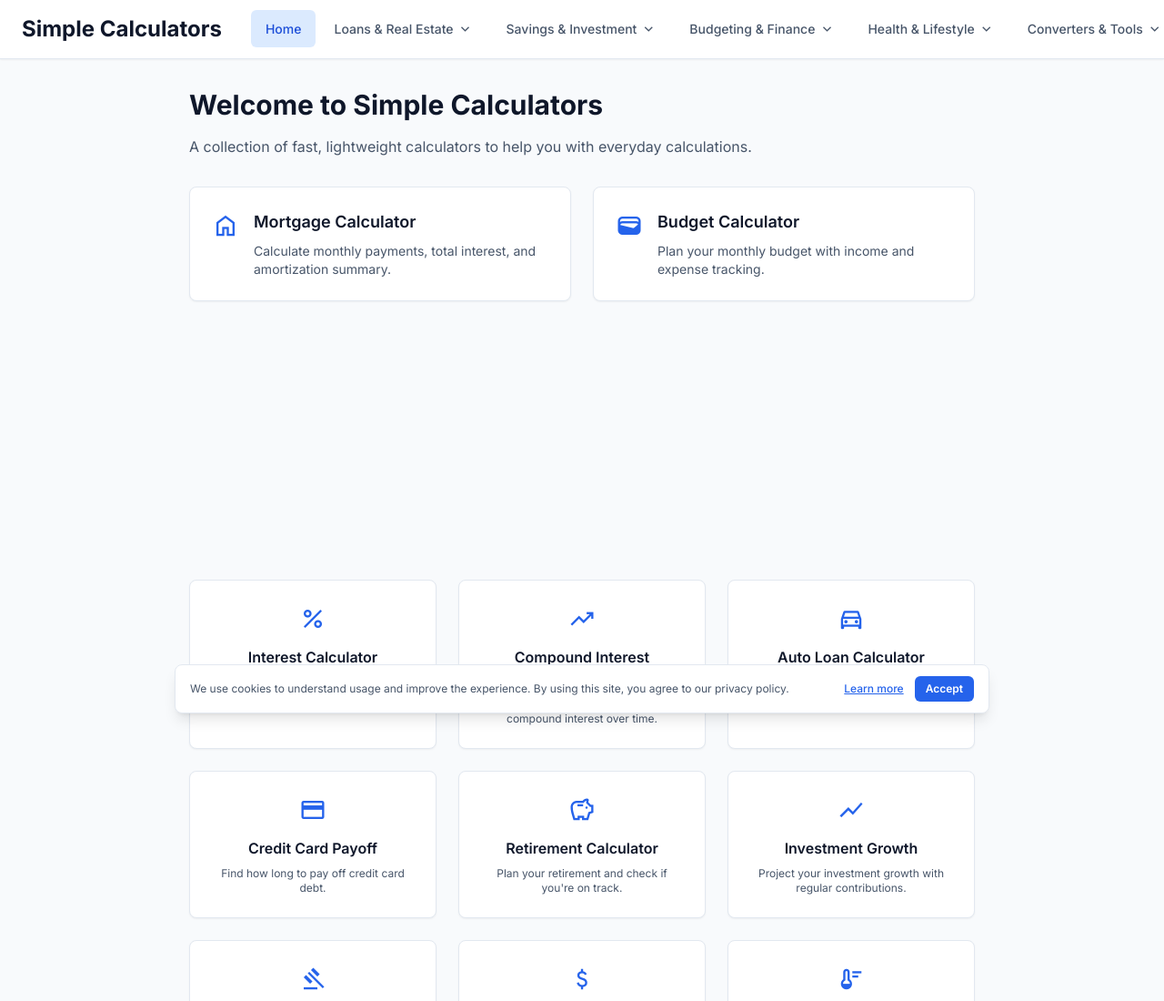
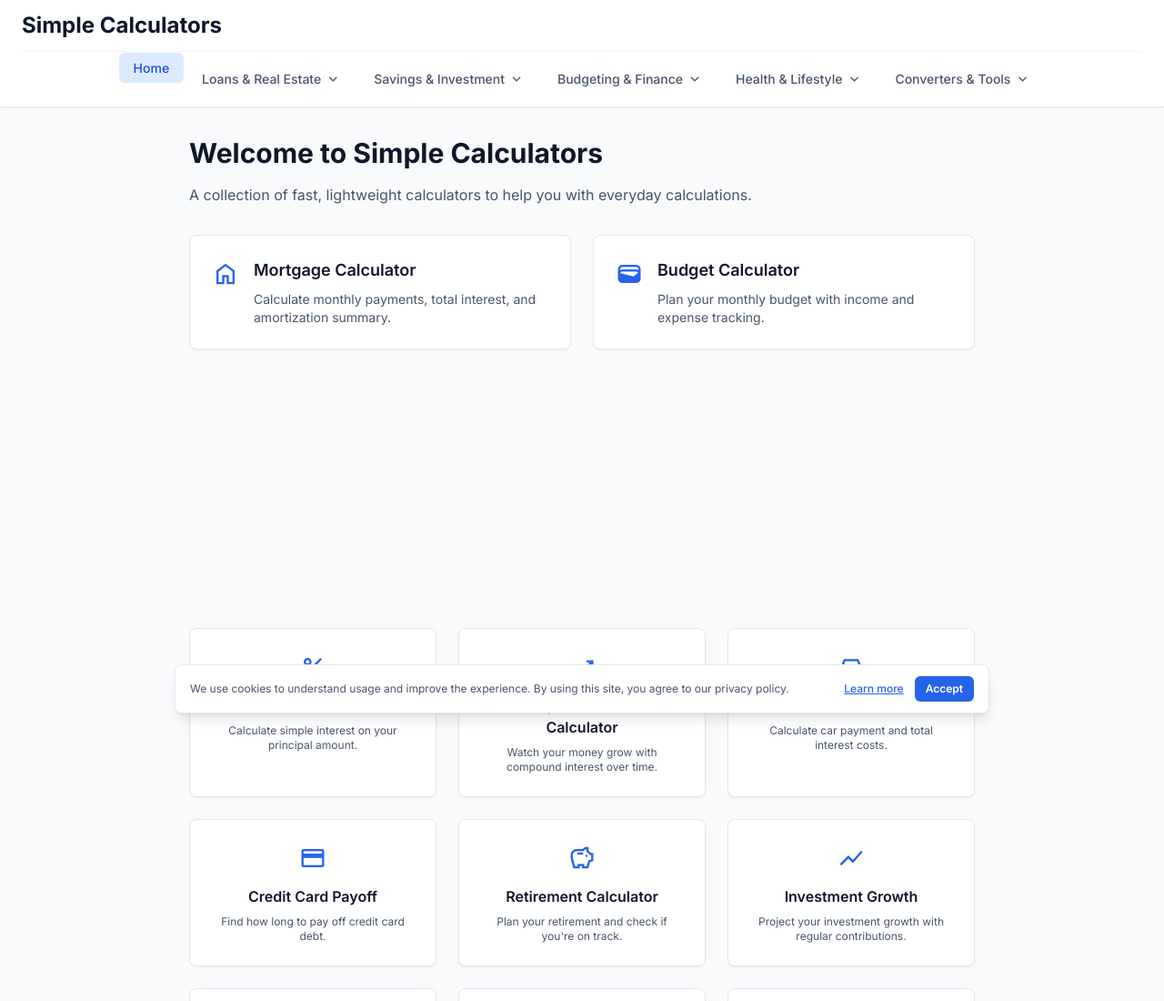
Before and after one commit to wylie/calculator-hub, an Astro site: page / in a window 1280 px wide. Shown: the top 1100 px of the page at 91% size. Built offline with nearby package versions, Linux system fonts and the light colour scheme; Astro itself is replaced by a stand-in of ours.

Commit message:
Redesign navigation with two-row layout
- Site name on top row with mobile menu button
- Navigation items centered on second row
- More breathing room, better organization
- Multi-column dropdowns for large menus (>10 items)
- Cleaner separation between branding and navigation

```diff
--- a/src/components/Nav.astro
+++ b/src/components/Nav.astro
@@ -100,60 +100,16 @@ const isCategoryActive = (items: NavItem[]) => items.some((item) => isActive(ite
 ---
 
 <nav class="bg-white border-b border-slate-200 shadow-sm">
-  <div class="max-w-7xl mx-auto px-6 py-0">
-    <div class="flex items-center justify-between gap-8">
-      <a href="/" class="text-2xl font-bold text-slate-900 hover:text-blue-600 flex-shrink-0 py-4">
+  <div class="max-w-7xl mx-auto px-6">
+    <!-- Site Name Row -->
+    <div class="flex items-center justify-between py-3 border-b border-slate-100">
+      <a href="/" class="text-2xl font-bold text-slate-900 hover:text-blue-600">
         Simple Calculators
       </a>
 
-      <ul class="hidden lg:flex gap-1 text-sm items-center">
-        <li>
-          <a
-            href="/"
-            class={`px-4 py-3 rounded-md font-medium transition-colors ${
-              currentPath === '/'
-                ? 'bg-blue-100 text-blue-700'
-                : 'text-slate-600 hover:bg-slate-100'
-            }`}
-          >
-            Home
-          </a>
-        </li>
-        {navCategories.map((category) => (
-          <li class="relative group">
-            <button
-              type="button"
-              class={`px-4 py-3 rounded-md font-medium text-sm transition-colors flex items-center gap-1 whitespace-nowrap ${
-                isCategoryActive(category.items)
-                  ? 'bg-blue-100 text-blue-700'
-                  : 'text-slate-600 hover:bg-slate-100'
-              }`}
-            >
-              {category.label}
-              <span class="material-symbols-outlined text-lg">expand_more</span>
-            </button>
-            <div class={`absolute left-0 top-full hidden group-hover:block bg-white border border-slate-200 rounded-md shadow-lg z-10 ${
-              category.items.length > 10 ? 'grid grid-cols-2 gap-x-2 p-2 min-w-96' : 'min-w-56'
-            }`}>
-              {category.items.map((item) => (
-                <a
-                  href={item.path}
-                  class={`block px-4 py-3 text-sm transition-colors rounded-md ${
-                    isActive(item.path)
-                      ? 'bg-blue-50 text-blue-700 font-semibold'
-                      : 'text-slate-700 hover:bg-slate-50'
-                  }`}
-                >
-                  {item.label}
-                </a>
-              ))}
-            </div>
-          </li>
-        ))}
-      </ul>
-
+      <!-- Mobile Menu Button -->
       <details class="lg:hidden relative">
-        <summary class="list-none p-3 rounded-md text-slate-600 hover:bg-slate-100 cursor-pointer">
+        <summary class="list-none p-2 rounded-md text-slate-600 hover:bg-slate-100 cursor-pointer">
           <span class="material-symbols-outlined text-2xl align-middle">menu</span>
         </summary>
         <div class="absolute right-0 mt-2 w-80 max-w-[calc(100vw-2rem)] bg-white border border-slate-200 rounded-md shadow-lg p-3 z-20">
@@ -198,5 +154,52 @@ const isCategoryActive = (items: NavItem[]) => items.some((item) => isActive(ite
         </div>
       </details>
     </div>
+
+    <!-- Navigation Row -->
+    <ul class="hidden lg:flex justify-center gap-1 text-sm py-2">
+      <li>
+        <a
+          href="/"
+          class={`px-4 py-2 rounded-md font-medium transition-colors ${
+            currentPath === '/'
+              ? 'bg-blue-100 text-blue-700'
+              : 'text-slate-600 hover:bg-slate-100'
+          }`}
+        >
+          Home
+        </a>
+      </li>
+      {navCategories.map((category) => (
+        <li class="relative group">
+          <button
+            type="button"
+            class={`px-4 py-2 rounded-md font-medium text-sm transition-colors flex items-center gap-1 whitespace-nowrap ${
+              isCategoryActive(category.items)
+                ? 'bg-blue-100 text-blue-700'
+                : 'text-slate-600 hover:bg-slate-100'
+            }`}
+          >
+            {category.label}
+            <span class="material-symbols-outlined text-lg">expand_more</span>
+          </button>
+          <div class={`absolute left-0 top-full hidden group-hover:block bg-white border border-slate-200 rounded-md shadow-lg z-10 ${
+            category.items.length > 10 ? 'grid grid-cols-2 gap-x-2 p-2 min-w-96' : 'min-w-56'
+          }`}>
+            {category.items.map((item) => (
+              <a
+                href={item.path}
+                class={`block px-4 py-3 text-sm transition-colors rounded-md ${
+                  isActive(item.path)
+                    ? 'bg-blue-50 text-blue-700 font-semibold'
+                    : 'text-slate-700 hover:bg-slate-50'
+                }`}
+              >
+                {item.label}
+              </a>
+            ))}
+          </div>
+        </li>
+      ))}
+    </ul>
   </div>
 </nav>
```
